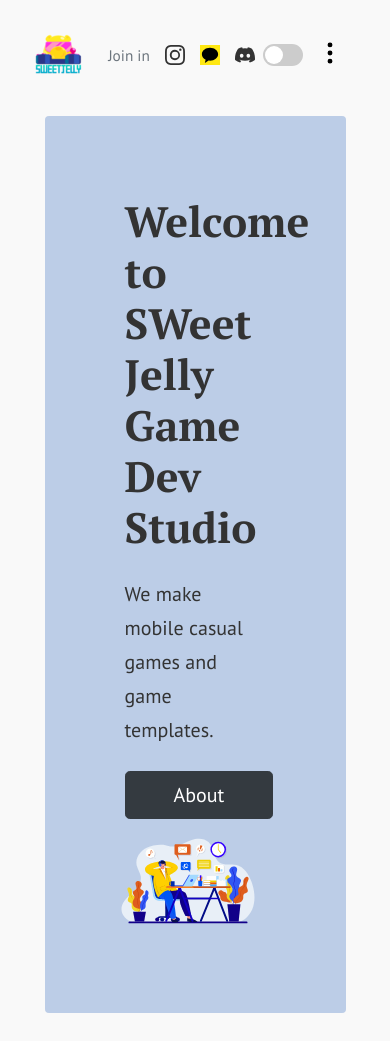
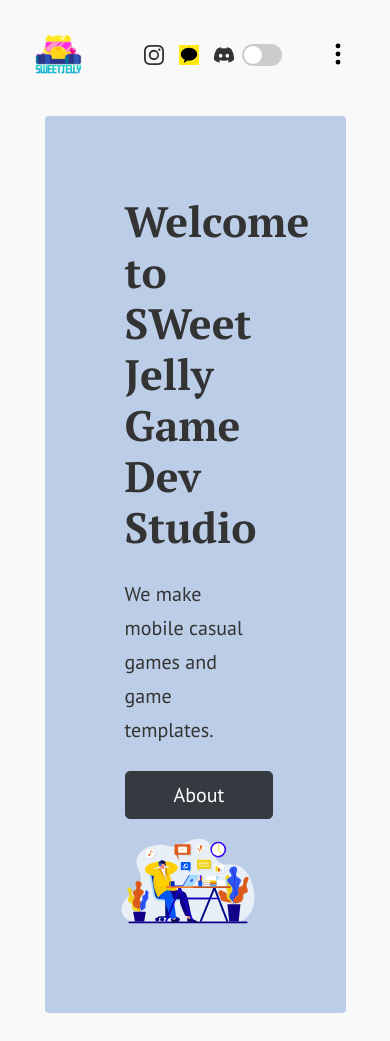
Before and after one commit to faarseer/sweetjellystudio, a Jekyll site: the page built from index.html, in a window 390 px wide. Shown: the top 1041 px of the page. Built offline with Jekyll 4.4.1, drawn with Linux system fonts in a browser that asks for light colours; nearby versions of some CDN libraries; the list of posts is cut into pages by our own code; grey boxes are pictures that could not be loaded.

Commit message:
240913.01

```diff
--- a/_layouts/default.html
+++ b/_layouts/default.html
@@ -83,14 +83,14 @@
             href="{{site.baseurl}}/"
           >
             {% if site.logo %}
-            <img class="mr-1" src="{{site.baseurl}}/{{site.logo}}" alt="logo" />
+            <img class="mr-0" src="{{site.baseurl}}/{{site.logo}}" alt="logo" />
             {% else %}
             <span class="d-none d-md-inline-block">{{ site.title }}</span>
             {% endif %}
           </a>
 
           <div class="d-flex align-items-center">
-            <span class="ml-1 text-muted small">Join in</span>
+            <span class="ml-1 text-muted small hide-on-small">Join in</span>
 
             <!-- 소셜 아이콘들 -->
             <!-- 인스타그램 아이콘 -->
--- a/assets/css/custom.css
+++ b/assets/css/custom.css
@@ -2,6 +2,27 @@
 Don't want to use sass and simply modify the stylesheet in the old css fashion?
 Just customize your theme here.
 ================================================== */
+
+/*
+Fix 2-line Header problem under 369 px
+========================================================================== */
+@media (max-width: 992px) {
+  .navbar-toggler {
+    padding: 0.25rem 0.25rem; /* 토글 버튼 크기 줄이기 */
+    font-size: 0.625rem; /* 폰트 크기 줄이기 */
+  }
+
+  .navbar-brand {
+    margin-right: 0.5rem; /* 브랜드와 토글 버튼 간의 여백 조정 */
+  }
+}
+
+@media (max-width: 400px) {
+  .hide-on-small {
+    display: none; /* 작은 화면에서 숨김 */
+  }
+}
+
 
 /*
 About page
```
